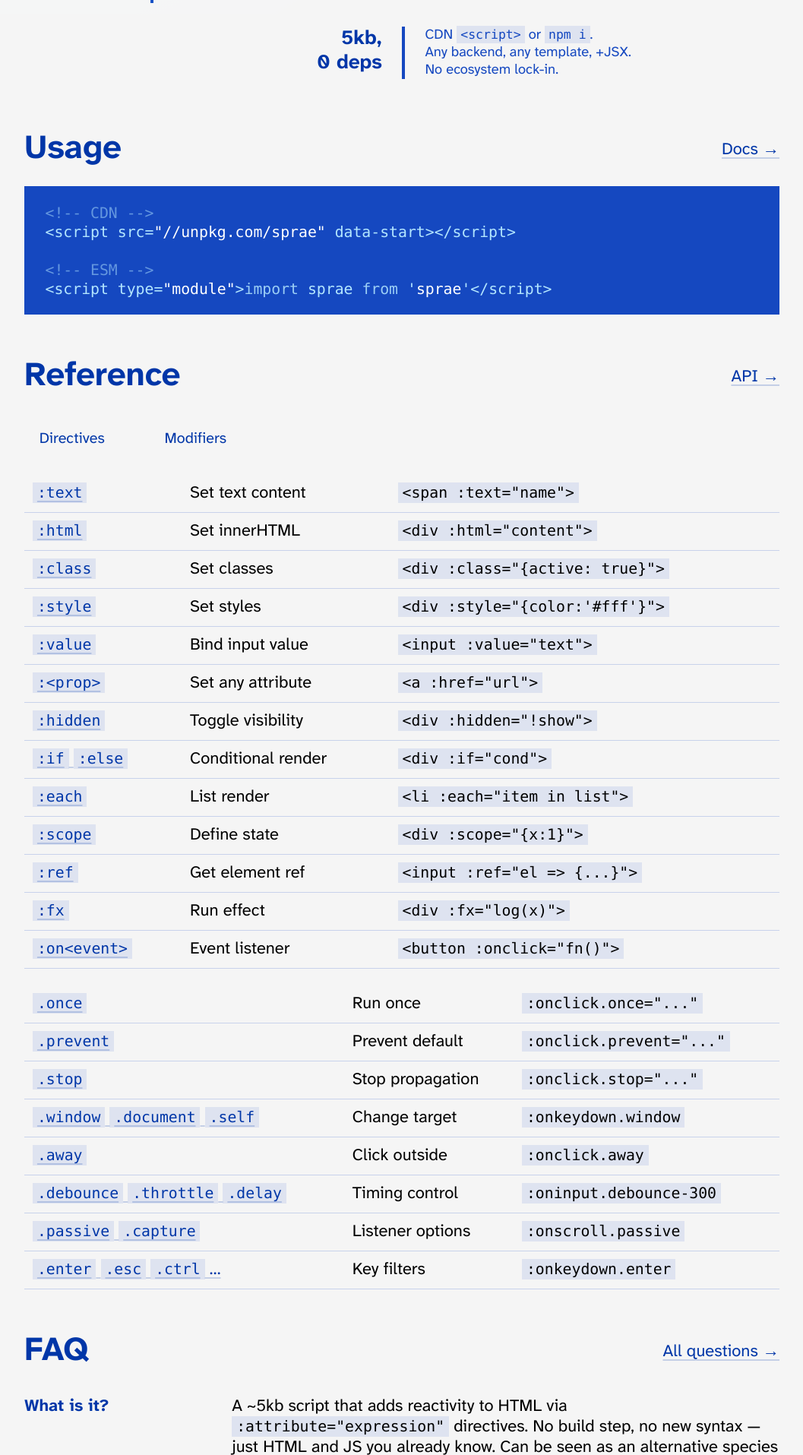
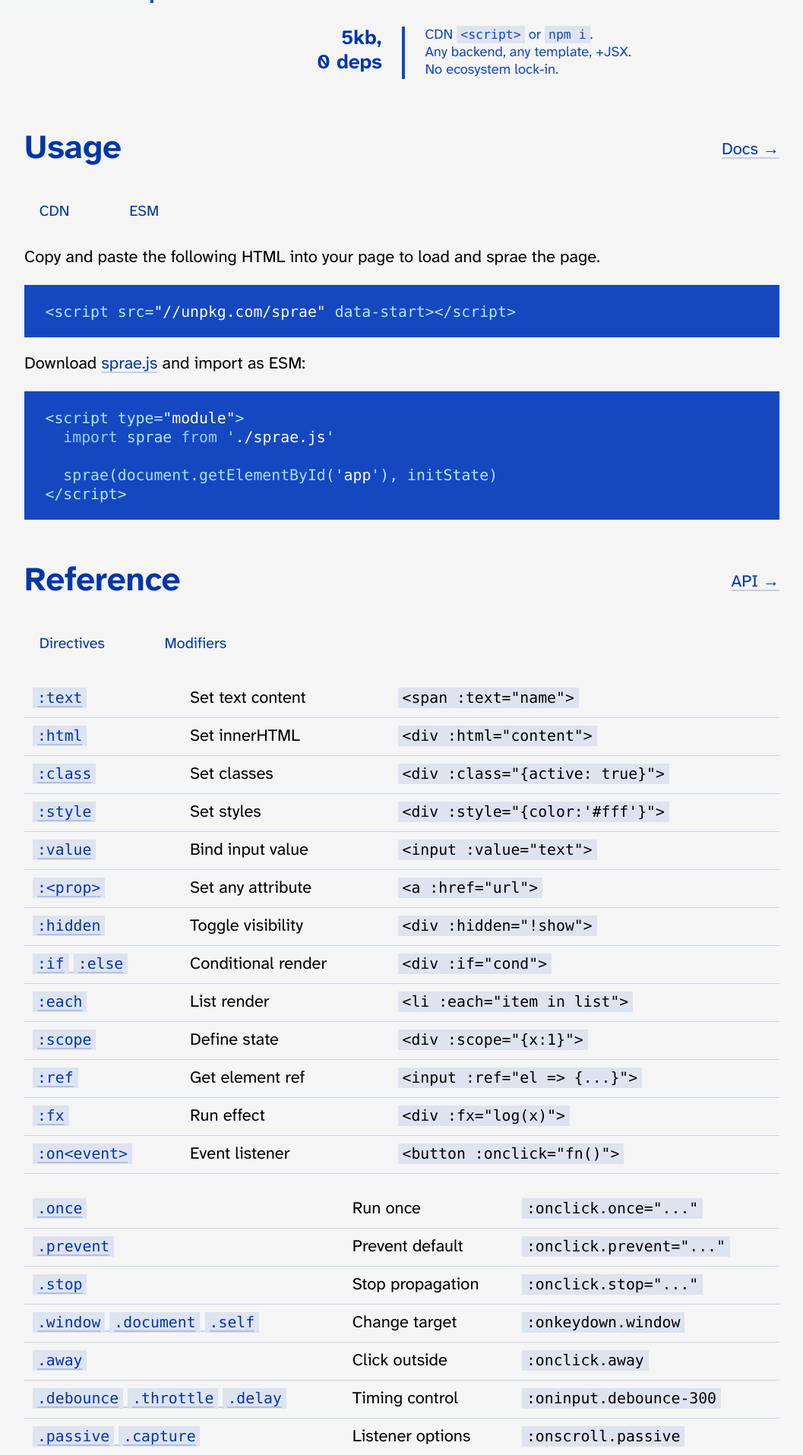
Before and after one commit to dy/sprae, a Jekyll site: the page built from index.md, in a window 1280 px wide. Shown: the part 881-2796 px from the top of the page at 76% size, without its empty margins (210-1267 px from the left). Built offline with Jekyll 4.4.1, drawn with Linux system fonts in a browser that asks for light colours; our own code applies the rules of GitHub Pages for plain Markdown files.

Commit message:
Update examples

````diff
--- a/assets/style.css
+++ b/assets/style.css
@@ -753,11 +753,11 @@
 }
 
 /* Standalone links (solo link in paragraph) */
-p > a:only-child {
+/* p > a:only-child {
   display: block;
   margin: 1.5rem 0;
   opacity: 0.7;
-}
+} */
 
 p > a:only-child:hover {
   opacity: 1;
--- a/index.md
+++ b/index.md
@@ -42,13 +42,30 @@
 
 ## Usage [Docs →](docs#faq)
 
+
+<div class="tabs" data-scope="{tab:'cdn'}">
+<button data-class="{active: tab=='cdn'}" data-onclick="tab='cdn'">CDN</button>
+<button data-class="{active: tab=='esm'}" data-onclick="tab='esm'">ESM</button>
+
+<div data-if="tab=='cdn'">
+Copy and paste the following HTML into your page to load and sprae the page.
 ```html
-<!-- CDN -->
 <script src="//unpkg.com/sprae" data-start></script>
+```
+</div>
 
-<!-- ESM -->
-<script type="module">import sprae from 'sprae'</script>
+<div data-if="tab=='esm'">
+
+Download [sprae.js](https://unpkg.com/sprae/dist/sprae.js) and import as ESM:
+```html
+<script type="module">
+  import sprae from './sprae.js'
+
+  sprae(document.getElementById('app'), initState)
+</script>
 ```
+</div>
+</div>
 
 ## Reference [API →](docs#faq)
 
````
